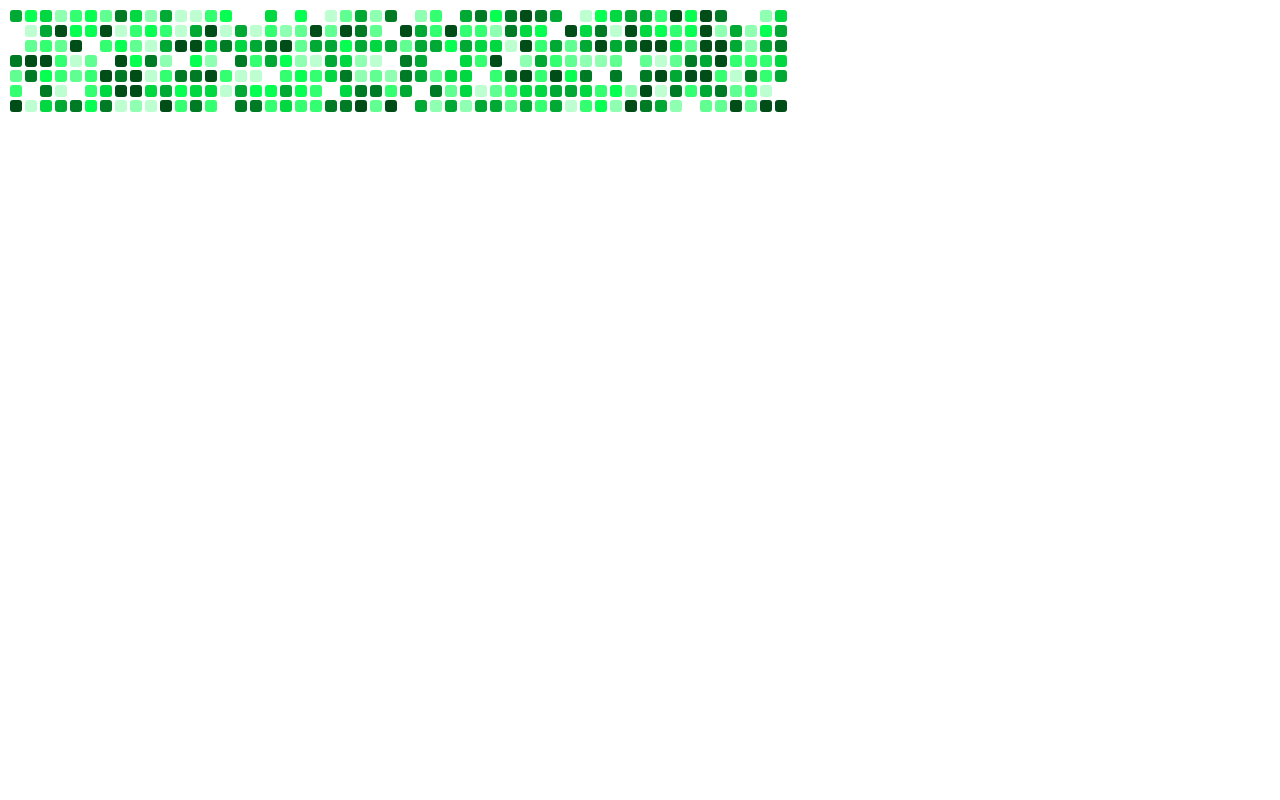
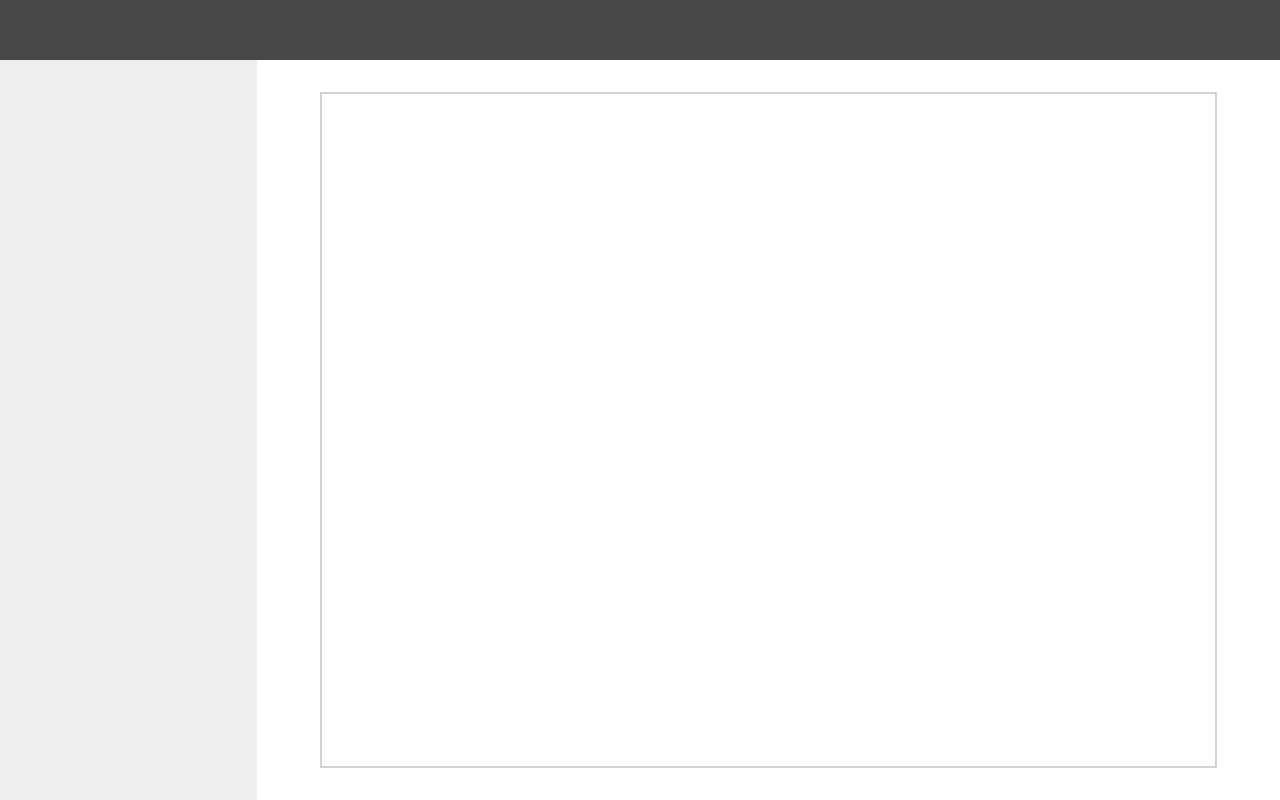
Before and after one commit to thomasabishop/code-stats, a React (Create React App) app: page / in a window 1280 px wide. Built offline with nearby package versions, Linux system fonts and the light colour scheme.

Commit message:
Create main app layout with CSS Grid

```diff
--- a/src/App.js
+++ b/src/App.js
@@ -1,9 +1,12 @@
-import Commits from './components/Commits';
+import './App.scss';
+//import Commits from './components/Commits';
 
 function App() {
   return (
     <div className="App">
-      <Commits />
+      <div className="Header"></div>
+      <div className="Sidebar"></div>
+      <div className="Page"></div>
     </div>
   );
 }
--- /dev/null
+++ b/src/App.scss
@@ -0,0 +1,35 @@
+* {
+  margin: 0;
+}
+
+.App {
+  height: 100vh;
+  display: grid;
+  grid-template-columns: repeat(24, [col-start] 1fr);
+  grid-column-gap: 10px;
+  grid-template-rows: repeat(24, [row-start] 1fr);
+  min-width: 992px;
+  overflow: auto;
+}
+
+.Header {
+  background: #484848;
+  grid-column: col-start / col-start 25;
+  grid-row: row-start / row-start 2;
+  min-height: 60px;
+}
+
+.Sidebar {
+  background: #eee;
+  grid-column: col-start / col-start 6;
+  grid-row: row-start 2 / row-start 25;
+}
+
+.Page {
+  border: 2px solid lightgray;
+  grid-column: col-start 7 / col-start 24;
+  grid-row: row-start 3 / row-start 24;
+}
+
+/* Next, set maximum parameters of layout elements using minmax not min max height width */
+/* Build sub-grid for page component and practise layouts */
--- a/src/index.scss
+++ b/src/index.scss
@@ -1,5 +1,5 @@
 body {
-  margin: 10px;
+  //  margin: 10px;
   font-family: -apple-system, BlinkMacSystemFont, 'Segoe UI', 'Roboto', 'Oxygen',
     'Ubuntu', 'Cantarell', 'Fira Sans', 'Droid Sans', 'Helvetica Neue',
     sans-serif;
@@ -8,8 +8,5 @@ body {
 }
 
 .App {
-  //display: flex;
-  //align-items: center;
-  //justify-content: center;
-  // border: 2px solid grey;
+  margin: 0;
 }
--- /dev/null
+++ b/src/layout/AppLayout.scss
@@ -0,0 +1,11 @@
+* {
+  margin: 0;
+}
+
+.App {
+  //border: 5px solid lightgreen;
+  height: 100vh;
+  display: grid;
+  grid-template-columns: repeat(24, 1fr);
+  grid-column-gap: 10px;
+}
```
Also changed, not shown: src/layout/PageLayout.jsx (added), src/layout/PageLayout.scss (added).
